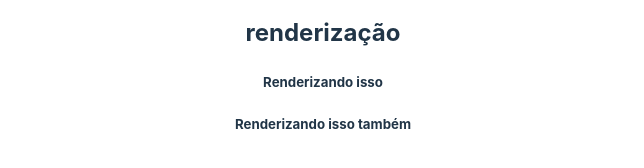
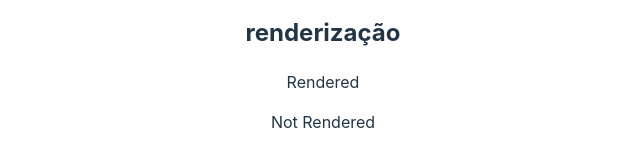
Before and after one commit to PedroSampaio11/aulas_react, a React (Vite) app in the folder 2_Fundamentos/fundamentos/: page / in a window 1280 px wide. Shown: the part 736-904 px from the top of the page, without its empty margins (317-961 px from the left). Built offline with nearby package versions, Linux system fonts and the light colour scheme.

Commit message:
"Updated RenderFunction component: reformatted code, changed return values, and added newline at end of file."

```diff
--- a/2_Fundamentos/fundamentos/src/components/RenderFunction.jsx
+++ b/2_Fundamentos/fundamentos/src/components/RenderFunction.jsx
@@ -1,18 +1,19 @@
+/** @format */
 
 const RenderFunction = () => {
-  const renderTest = (x) =>{
-    if(x){
-      return <h5>Renderizando isso</h5>
-    }else{
-      return <h5>Renderizando isso também</h5>
+  const renderTest = (x) => {
+    if (x) {
+      return <p>Rendered</p>;
+    } else {
+      return <p>Not Rendered</p>;
     }
-  }
+  };
   return (
     <>
       {renderTest(true)}
       {renderTest(false)}
     </>
-  )
-}
+  );
+};
 
-export default RenderFunction
+export default RenderFunction;
```
